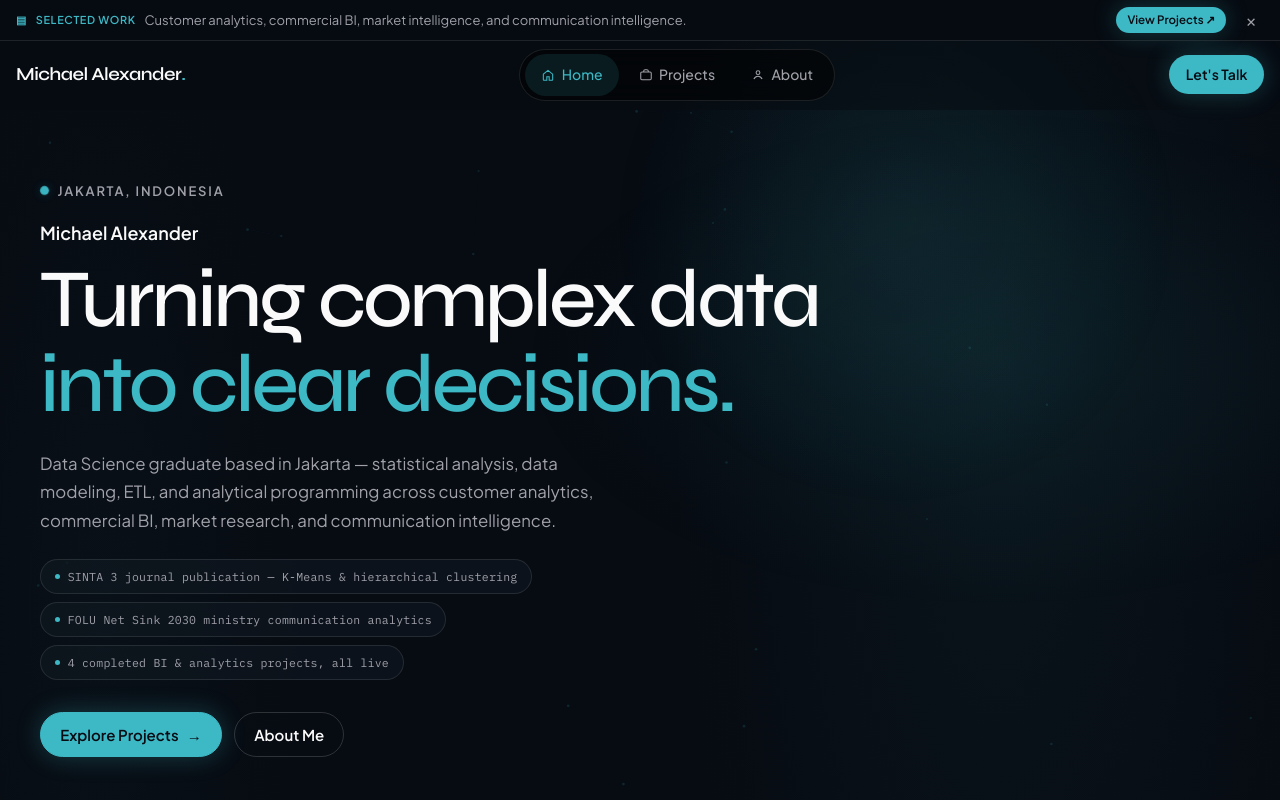
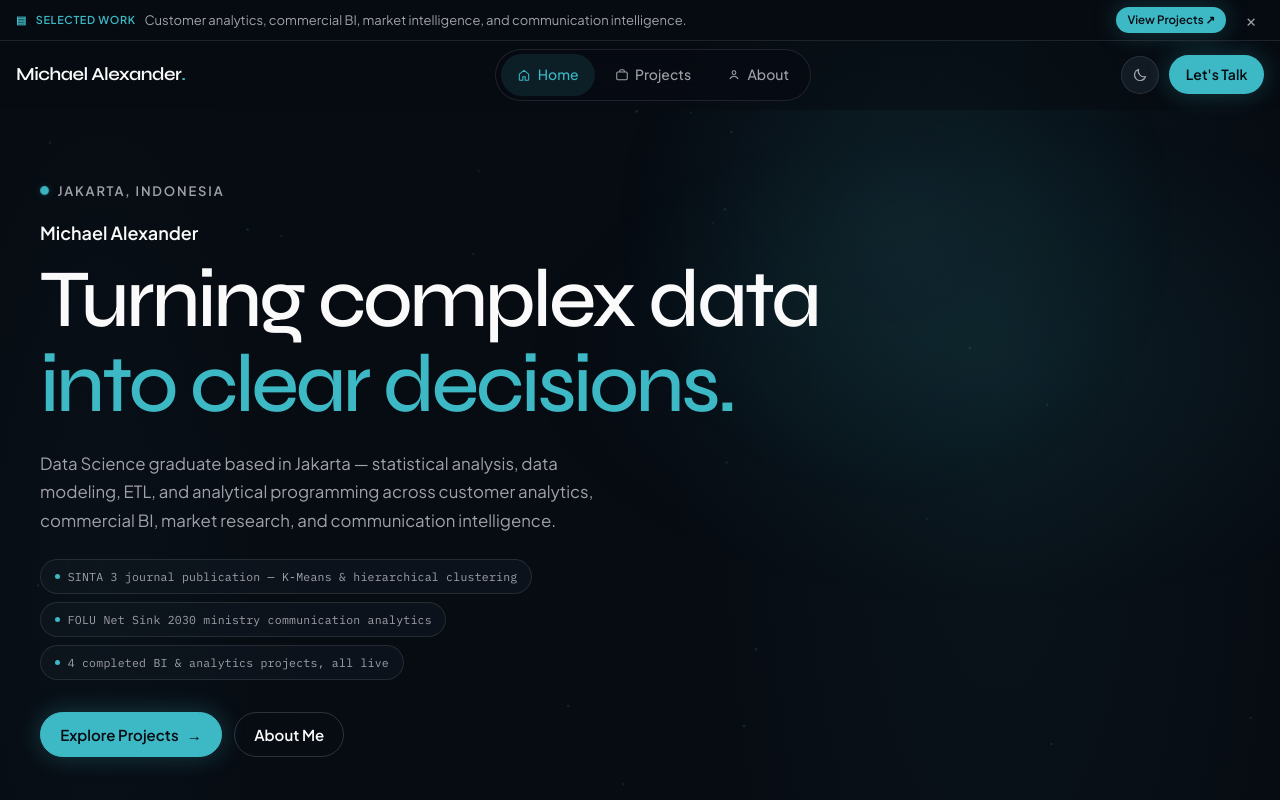
Before and after one commit to LexterMorgan/portfolio-development, a Next.js app: page / in a window 1280 px wide. Shown: the top 800 px of the page. Built offline with nearby package versions, Linux system fonts and the light colour scheme.

Commit message:
feat: light/dark theme toggle with dual palette (Pass 6.1)

```diff
--- a/src/app/globals.css
+++ b/src/app/globals.css
@@ -9,7 +9,7 @@
 html {
   scroll-behavior: smooth;
   overflow-x: clip;
-  color-scheme: dark;
+  color-scheme: dark light;
   --pointer-x: 70vw;
   --pointer-y: 28vh;
 }
@@ -52,8 +52,8 @@ body::before {
   z-index: 0;
   opacity: 0.12;
   background-image:
-    linear-gradient(rgba(154, 175, 196, 0.05) 1px, transparent 1px),
-    linear-gradient(90deg, rgba(154, 175, 196, 0.05) 1px, transparent 1px);
+    linear-gradient(color-mix(in srgb, var(--color-fg) 5%, transparent) 1px, transparent 1px),
+    linear-gradient(90deg, color-mix(in srgb, var(--color-fg) 5%, transparent) 1px, transparent 1px);
   background-size: 72px 72px;
   mask-image: linear-gradient(180deg, rgba(0, 0, 0, 0.45), transparent 58%);
 }
--- a/src/app/layout.tsx
+++ b/src/app/layout.tsx
@@ -46,6 +46,12 @@ export default function RootLayout({
       className={`${display.variable} ${body.variable} ${mono.variable}`}
     >
       <body>
+        <script
+          dangerouslySetInnerHTML={{
+            __html:
+              '(function(){try{var t=localStorage.getItem("portfolio-theme");if(!t){t=matchMedia("(prefers-color-scheme: light)").matches?"light":"dark"}document.documentElement.dataset.theme=t}catch(e){document.documentElement.dataset.theme="dark"}})()',
+          }}
+        />
         <SiteAtmosphere />
         <SiteCursor />
         <AnnouncementBar
--- a/src/components/navigation/SiteHeader.module.css
+++ b/src/components/navigation/SiteHeader.module.css
@@ -58,7 +58,7 @@
   padding: 0.28rem;
   border: 1px solid var(--color-border);
   border-radius: var(--radius-pill);
-  background: rgba(0, 0, 0, 0.5);
+  background: var(--color-overlay);
   backdrop-filter: blur(12px);
 }
 
@@ -94,6 +94,7 @@
   display: inline-flex;
   align-items: center;
   justify-content: flex-end;
+  gap: 0.6rem;
 }
 
 .cta {
--- a/src/components/navigation/SiteHeader.tsx
+++ b/src/components/navigation/SiteHeader.tsx
@@ -4,6 +4,7 @@ import Link from "next/link";
 import { usePathname } from "next/navigation";
 import { useEffect, useState } from "react";
 import { MagneticCta } from "@/components/ui/MagneticCta";
+import { ThemeToggle } from "@/components/ui/ThemeToggle";
 import styles from "./SiteHeader.module.css";
 
 const NAV = [
@@ -121,6 +122,7 @@ export function SiteHeader({ brand }: SiteHeaderProps) {
           </nav>
 
           <div className={styles.aside}>
+            <ThemeToggle />
             <MagneticCta>
               <Link href="/about#contact" className={styles.cta} data-cursor="hot">
                 Let&apos;s Talk
--- a/src/components/ui/SiteNoise.module.css
+++ /dev/null
@@ -1,18 +0,0 @@
-.root {
-  position: fixed;
-  inset: 0;
-  z-index: 40;
-  pointer-events: none;
-  overflow: hidden;
-  opacity: 0.045;
-  mix-blend-mode: soft-light;
-  contain: strict;
-}
-
-.root :global(.noise-overlay) {
-  position: absolute !important;
-  inset: 0 !important;
-  width: 100% !important;
-  height: 100% !important;
-  max-width: none;
-}
--- /dev/null
+++ b/src/components/ui/ThemeToggle.module.css
@@ -0,0 +1,27 @@
+.toggle {
+  display: inline-flex;
+  align-items: center;
+  justify-content: center;
+  width: 2.4rem;
+  height: 2.4rem;
+  border: 1px solid var(--color-border);
+  border-radius: var(--radius-pill);
+  background: var(--color-surface);
+  color: var(--color-fg-muted);
+  cursor: pointer;
+  transition:
+    background-color var(--duration-micro) var(--ease-out),
+    border-color var(--duration-micro) var(--ease-out),
+    color var(--duration-micro) var(--ease-out);
+}
+
+.toggle:hover {
+  border-color: var(--color-border-strong);
+  color: var(--color-accent);
+}
+
+@media (prefers-reduced-motion: reduce) {
+  .toggle {
+    transition: none;
+  }
+}
--- /dev/null
+++ b/src/components/ui/ThemeToggle.tsx
@@ -0,0 +1,56 @@
+"use client";
+
+import { useTheme } from "@/lib/theme";
+import styles from "./ThemeToggle.module.css";
+
+/**
+ * Light/dark toggle. Self-contained client component — no props,
+ * no context. Initial render always shows the moon target (dark
+ * default); corrects after hydration via useTheme().
+ */
+export function ThemeToggle() {
+  const { theme, toggle } = useTheme();
+  const toLight = theme === "dark";
+  const label = toLight ? "Switch to light mode" : "Switch to dark mode";
+
+  return (
+    <button
+      type="button"
+      className={styles.toggle}
+      onClick={toggle}
+      aria-label={label}
+      title={label}
+      aria-pressed={theme === "light"}
+    >
+      {toLight ? (
+        <svg
+          width="16"
+          height="16"
+          viewBox="0 0 24 24"
+          fill="none"
+          stroke="currentColor"
+          strokeWidth="1.8"
+          strokeLinecap="round"
+          aria-hidden
+        >
+          <circle cx="12" cy="12" r="4.2" />
+          <path d="M12 2.5v2.2M12 19.3v2.2M2.5 12h2.2M19.3 12h2.2M4.9 4.9l1.6 1.6M17.5 17.5l1.6 1.6M19.1 4.9l-1.6 1.6M6.5 17.5l-1.6 1.6" />
+        </svg>
+      ) : (
+        <svg
+          width="16"
+          height="16"
+          viewBox="0 0 24 24"
+          fill="none"
+          stroke="currentColor"
+          strokeWidth="1.8"
+          strokeLinecap="round"
+          strokeLinejoin="round"
+          aria-hidden
+        >
+          <path d="M20.4 14.2A8.5 8.5 0 0 1 9.8 3.6a8.5 8.5 0 1 0 10.6 10.6Z" />
+        </svg>
+      )}
+    </button>
+  );
+}
--- /dev/null
+++ b/src/lib/theme.ts
@@ -0,0 +1,67 @@
+"use client";
+
+import { useCallback, useEffect, useState } from "react";
+
+export type Theme = "dark" | "light";
+
+export const THEME_STORAGE_KEY = "portfolio-theme";
+
+export function applyTheme(theme: Theme): void {
+  document.documentElement.dataset.theme = theme;
+  try {
+    localStorage.setItem(THEME_STORAGE_KEY, theme);
+  } catch {
+    // Storage unavailable (private mode) — attribute still applied.
+  }
+}
+
+function systemTheme(): Theme {
+  return window.matchMedia("(prefers-color-scheme: light)").matches
+    ? "light"
+    : "dark";
+}
+
+function initialTheme(): Theme {
+  // Sync with the inline script in layout.tsx (already set dataset).
+  const current = document.documentElement.dataset.theme;
+  if (current === "light" || current === "dark") return current;
+  return systemTheme();
+}
+
+export function useTheme(): { theme: Theme; toggle: () => void } {
+  const [theme, setTheme] = useState<Theme>("dark");
+
+  useEffect(() => {
+    setTheme(initialTheme());
+  }, []);
+
+  // Follow system only when no stored override exists.
+  useEffect(() => {
+    const media = window.matchMedia("(prefers-color-scheme: light)");
+    const onChange = () => {
+      let stored: string | null = null;
+      try {
+        stored = localStorage.getItem(THEME_STORAGE_KEY);
+      } catch {
+        return;
+      }
+      if (!stored) {
+        const next = systemTheme();
+        document.documentElement.dataset.theme = next;
+        setTheme(next);
+      }
+    };
+    media.addEventListener("change", onChange);
+    return () => media.removeEventListener("change", onChange);
+  }, []);
+
+  const toggle = useCallback(() => {
+    setTheme((prev) => {
+      const next = prev === "dark" ? "light" : "dark";
+      applyTheme(next);
+      return next;
+    });
+  }, []);
+
+  return { theme, toggle };
+}
--- a/src/styles/tokens.css
+++ b/src/styles/tokens.css
@@ -147,3 +147,35 @@
     --duration-editorial: 0ms;
   }
 }
+
+/* ── Light palette — aliases (var-referencing tokens) inherit automatically ── */
+[data-theme="light"] {
+  color-scheme: light;
+
+  --color-bg: #f5f7fa;
+  --color-bg-subtle: #eef1f6;
+  --color-bg-elevated: #e8edf3;
+  --color-surface: #ffffff;
+  --color-surface-hover: #f0f4f8;
+  --color-surface-elevated: #f8fafc;
+
+  --color-fg: #0a1018;
+  --color-fg-muted: #4b5563;
+  --color-fg-subtle: #6b7280;
+  --color-fg-disabled: #9ca3af;
+
+  /* Darker cyan for AA contrast on light bg */
+  --accent: #0e7d8a;
+  --color-accent-hover: #0a6a75;
+  --color-accent-fg: #f5f7fa;
+
+  --color-border: rgba(10, 16, 24, 0.12);
+  --color-border-subtle: rgba(10, 16, 24, 0.07);
+  --color-border-strong: rgba(10, 16, 24, 0.2);
+
+  --shadow-xs: 0 1px 0 rgba(255, 255, 255, 0.5);
+  --shadow-sm: 0 8px 24px rgba(15, 23, 42, 0.1);
+  --shadow-frame: var(--shadow-xs), 0 20px 48px rgba(15, 23, 42, 0.14);
+
+  --color-overlay: rgba(245, 247, 250, 0.72);
+}
```
